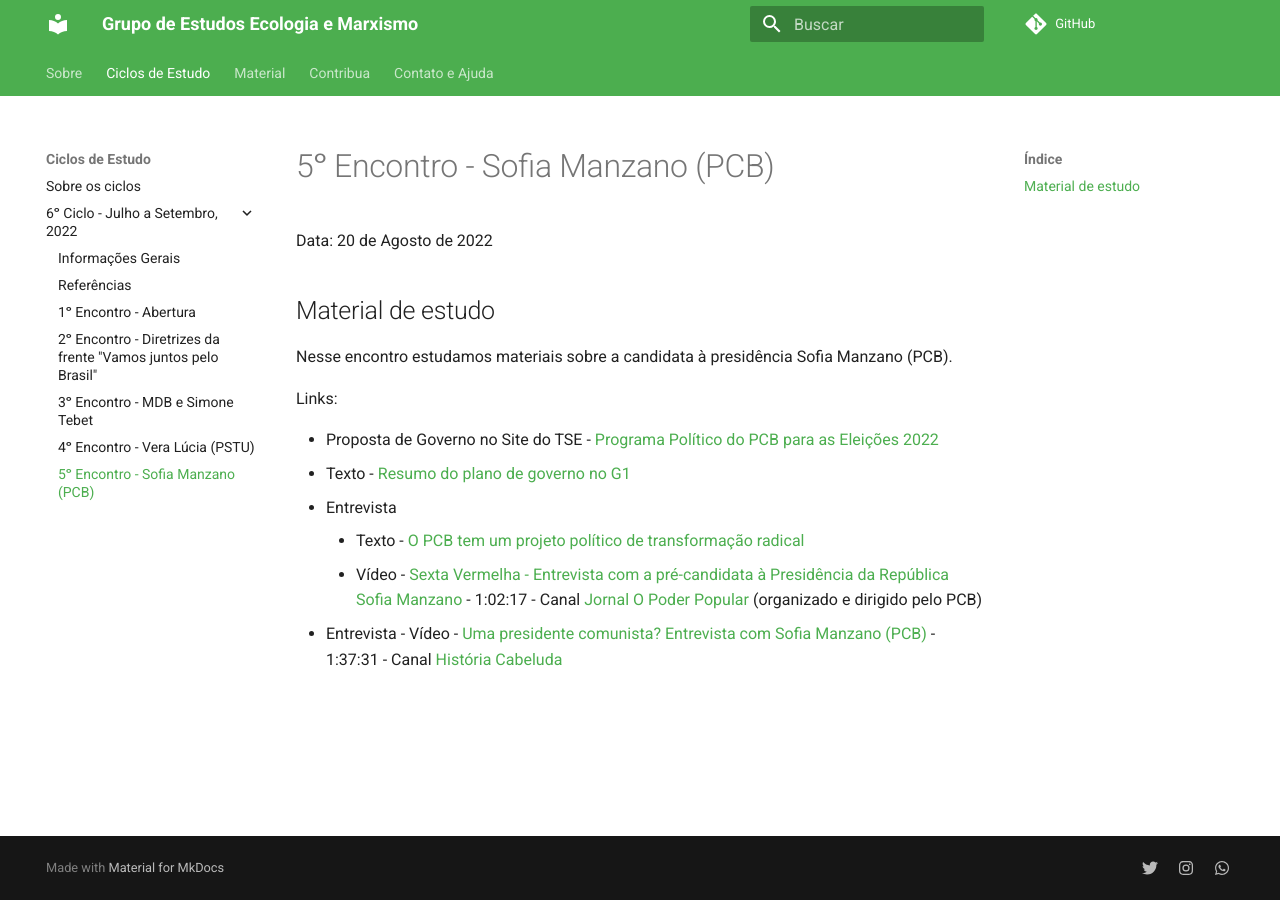
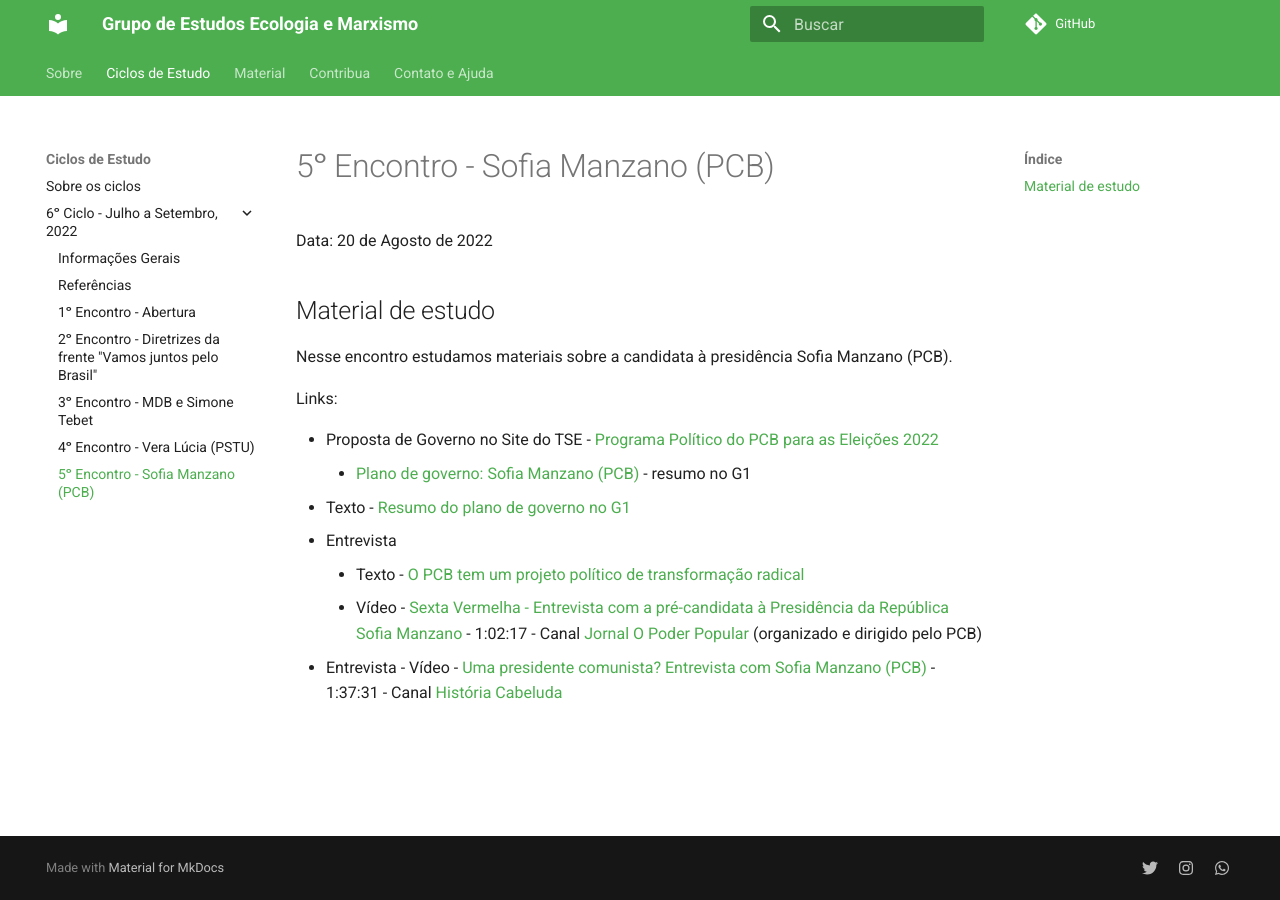
Before and after one commit to Ecomarx/ecomarx.github.io, an MkDocs documentation site: the page built from docs/6o-ciclo/5o-encontro.md, in a window 1280 px wide. Built offline with MkDocs 1.6.1 and Material for MkDocs 9.7.7, drawn with Linux system fonts in a browser that asks for light colours; comment, search, counter and statistics services are not loaded.

Commit message:
C6E5 - Resumo do plano no G1

```diff
--- a/docs/6o-ciclo/5o-encontro.md
+++ b/docs/6o-ciclo/5o-encontro.md
@@ -9,6 +9,7 @@ Nesse encontro estudamos materiais sobre a candidata à presidência Sofia Manza
 Links:
 
 - Proposta de Governo no Site do TSE - [Programa Político do PCB para as Eleições 2022](https://divulgacandcontas.tse.jus.br/candidaturas/oficial/2022/BR/BR/544/candidatos/890829/programa.pdf)
+    - [Plano de governo: Sofia Manzano (PCB)](https://g1.globo.com/politica/eleicoes/2022/noticia/2022/08/01/programa-de-governo-presidenciavel-sofia-manzano-pcb.ghtml) - resumo no G1
 - Texto - [Resumo do plano de governo no G1](https://g1.globo.com/politica/eleicoes/2022/noticia/2022/08/01/programa-de-governo-presidenciavel-sofia-manzano-pcb.ghtml)
 - Entrevista
     - Texto - [O PCB tem um projeto político de transformação radical](https://pcb.org.br/portal2/28549)
```
